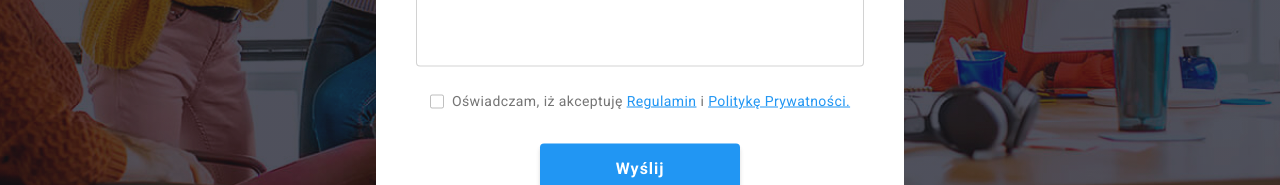
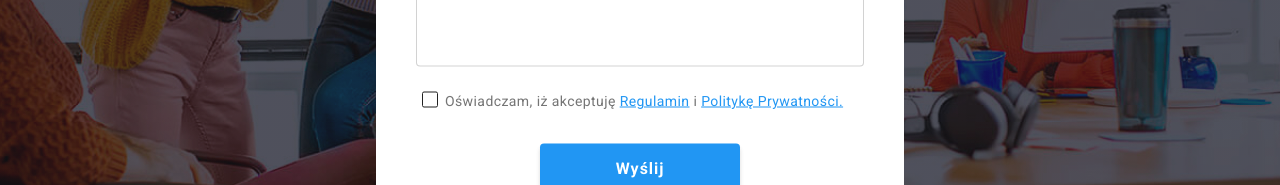
Before and after one commit to Volodymyrpryn/goit-markup-hw-08, a plain HTML site: page index.html in a window 1280 px wide. Both pictures are taken after a click on the button "Zamów usługe". Shown: the part 460-645 px from the top of the page. Drawn offline with nearby package versions, Linux system fonts and the light colour scheme.

Commit message:
Final commit

```diff
--- a/css/styles.css
+++ b/css/styles.css
@@ -823,11 +823,14 @@ header {
 }
 
 .modal_form-regulations {
+  margin-top: 20px;
+  cursor: pointer;
+}
+.checkbox {
+  position: relative;
   display: flex;
   justify-content: center;
   align-items: center;
-  padding-top: 20px;
-  cursor: pointer;
 }
 
 .modal_form-regulations-text {
@@ -863,19 +866,35 @@ header {
 }
 
 .modal_form-regulations-checkbox {
-  width: 1em;
-  height: 1em;
+  position: absolute !important;
+  clip: rect(1px 1px 1px 1px);
+  clip: rect(1px, 1px, 1px, 1px);
+  padding: 0 !important;
+  border: 0 !important;
+  height: 1px !important;
+  width: 1px !important;
+  overflow: hidden;
+}
+
+.modal_form-regulations::before {
+  content: '';
+  display: block;
+  position: absolute;
+  top: 22px;
+  left: 6px;
+  width: 16px;
+  height: 16px;
   background-repeat: no-repeat;
   background-position: center;
   background-size: contain;
-  border: 1px solid rgba(0, 0, 0, 0.25);
+  border: 1px solid #212121;
   border-radius: 2px;
   appearance: none;
   cursor: pointer;
 }
 
-.modal_form-regulations-checkbox:checked {
+.modal_form-regulations-checkbox:checked + .modal_form-regulations::before {
   background-image: url(../images/icon_check.svg);
   background-color: var(--hover-color);
-  border-color: var(--hover-color);
+  border: none;
 }
--- a/index.html
+++ b/index.html
@@ -548,22 +548,25 @@
               id="comment"
               placeholder="Wprowadź tekst"
             ></textarea>
-
-            <label class="modal_form-regulations">
+            <div class="checkbox">
               <input
+                id="accept"
                 type="checkbox"
                 name="accept"
                 class="modal_form-regulations-checkbox"
                 required
               />
+              <label for="accept" class="modal_form-regulations">
                 <span class="modal_form-regulations-text"
                   >Oświadczam, iż akceptuję
-                <a href="#" class="modal_form-regulations-link">Regulamin</a> i
+                  <a href="#" class="modal_form-regulations-link">Regulamin</a>
+                  i
                   <a href="#" class="modal_form-regulations-link"
                     >Politykę Prywatności.</a
                   >
                 </span>
               </label>
+            </div>
 
             <button class="btn-blue modal-btn-submit" type="submit">
               Wyślij
```
Lines whose indentation alone changed are shown as unchanged.
